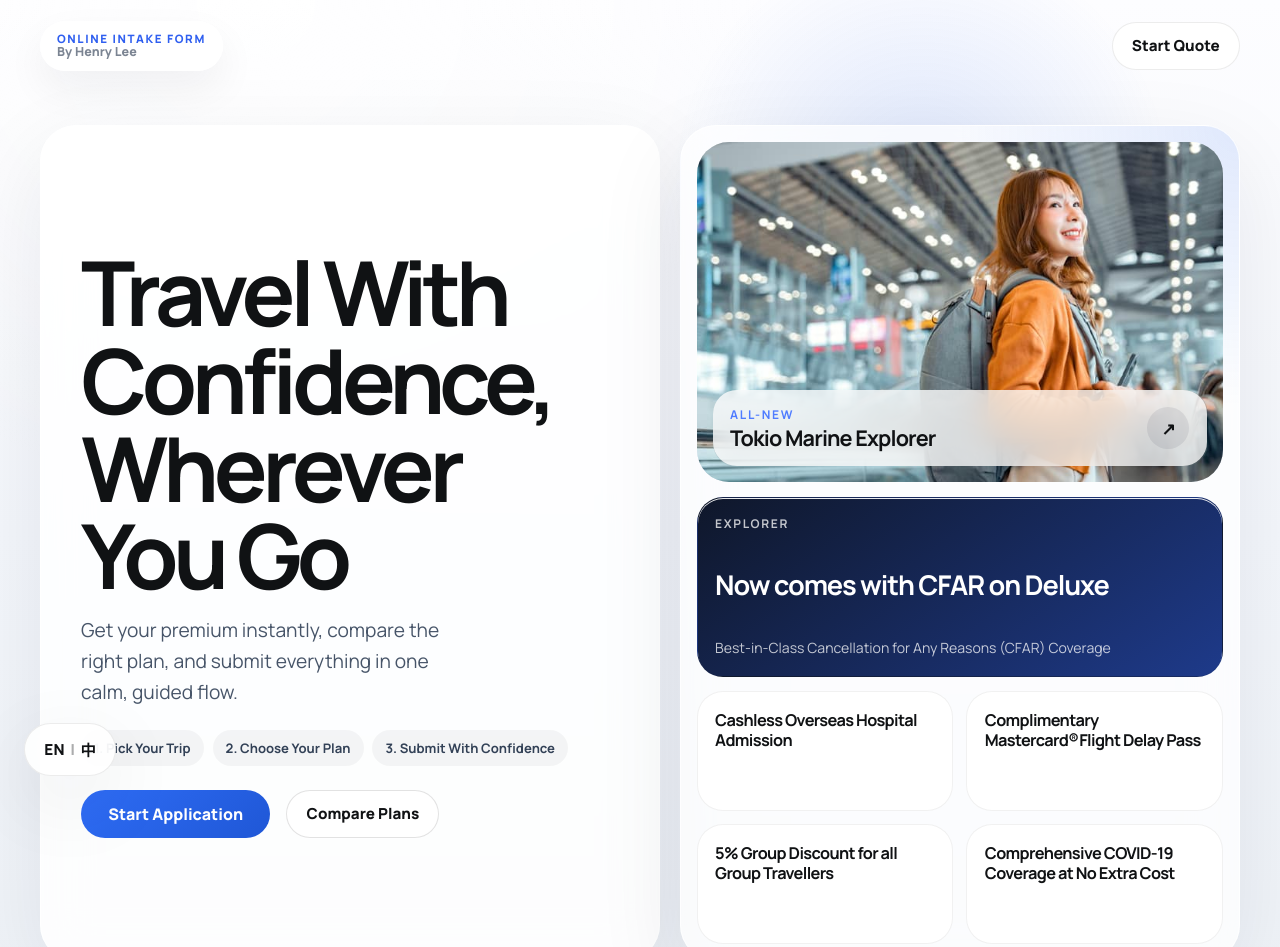
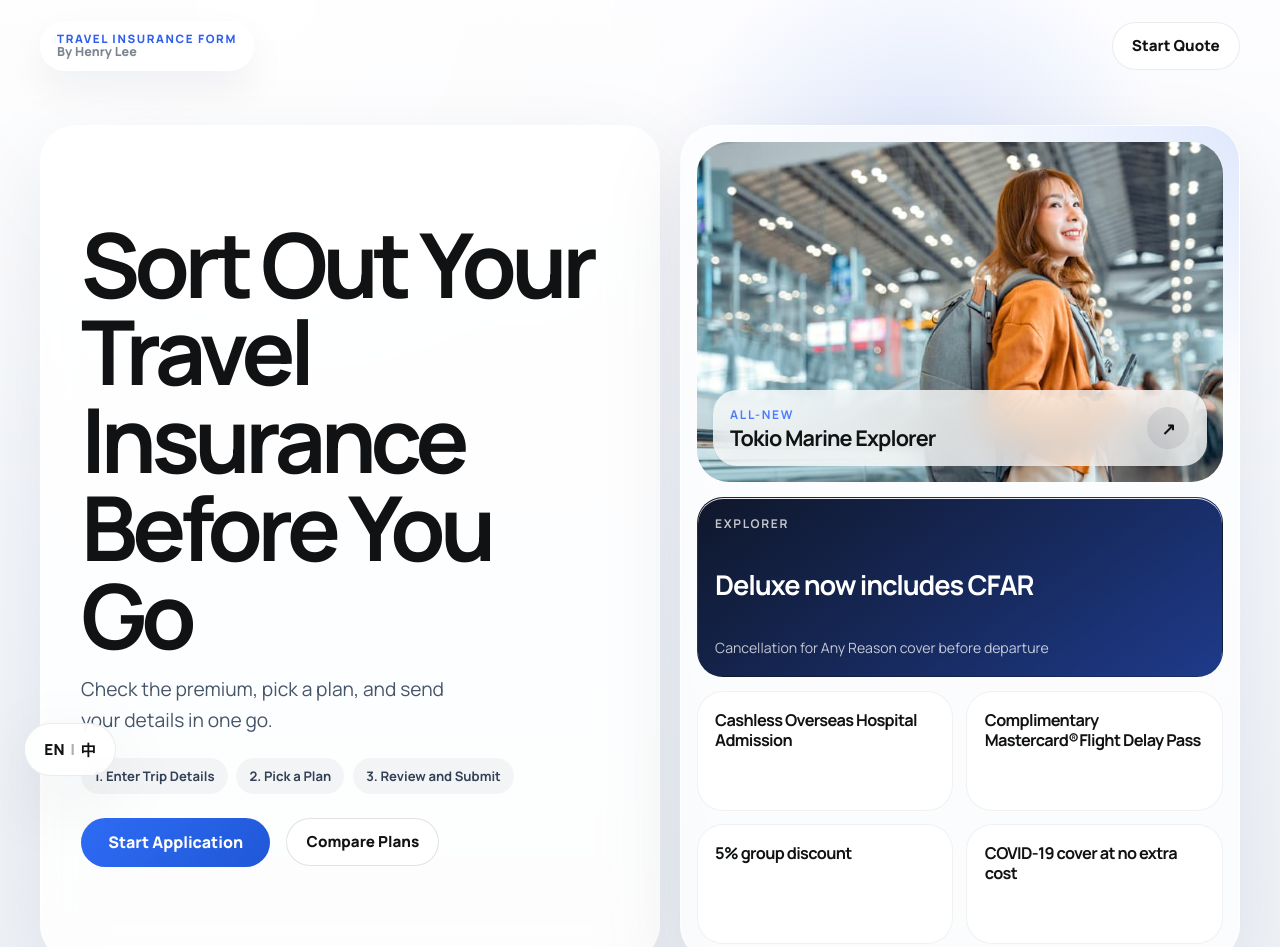
Before and after one commit to leemouyen98/travel-insurance, a website: page travel-insurance/index.html in a window 1280 px wide. Shown: the top 947 px of the page. Drawn offline with nearby package versions, Linux system fonts and the light colour scheme.

Commit message:
Refine dashes

```diff
--- a/assets/i18n.js
+++ b/assets/i18n.js
@@ -52,33 +52,33 @@
     ====================================================== */
     en: {
       /* Navigation */
-      'nav.brand.title': 'Online Intake Form',
+      'nav.brand.title': 'Travel Insurance Form',
       'nav.brand.subtitle': 'By Henry Lee',
       'nav.startQuote': 'Start Quote',
 
       /* Hero */
-      'hero.headline': 'Travel With Confidence, Wherever You Go',
-      'hero.subtext': 'Get your premium instantly, compare the right plan, and submit everything in one calm, guided flow.',
-      'hero.step1': '1. Pick Your Trip',
-      'hero.step2': '2. Choose Your Plan',
-      'hero.step3': '3. Submit With Confidence',
+      'hero.headline': 'Sort Out Your Travel Insurance Before You Go',
+      'hero.subtext': 'Check the premium, pick a plan, and send your details in one go.',
+      'hero.step1': '1. Enter Trip Details',
+      'hero.step2': '2. Pick a Plan',
+      'hero.step3': '3. Review and Submit',
       'hero.startApplication': 'Start Application',
       'hero.comparePlans': 'Compare Plans',
 
       /* Hero panel */
       'hero.allNew': 'All-New',
-      'hero.cfar': 'Now comes with CFAR on Deluxe',
-      'hero.cfarDesc': 'Best-in-Class Cancellation for Any Reasons (CFAR) Coverage',
+      'hero.cfar': 'Deluxe now includes CFAR',
+      'hero.cfarDesc': 'Cancellation for Any Reason cover before departure',
       'hero.cashless': 'Cashless Overseas Hospital Admission',
       'hero.mastercard': 'Complimentary Mastercard®\u202fFlight Delay Pass',
-      'hero.groupDiscount': '5% Group Discount for all Group Travellers',
-      'hero.covid': 'Comprehensive COVID-19 Coverage at No Extra Cost',
+      'hero.groupDiscount': '5% group discount',
+      'hero.covid': 'COVID-19 cover at no extra cost',
 
       /* Coverage section */
       'coverage.eyebrow': 'Coverage Summary',
       'coverage.h2': "What's Covered?",
-      'coverage.sectionCopy': 'Tap a plan to select it before you start the application.',
-      'coverage.introCopy': "Whether you're exploring new destinations or revisiting favourite spots anywhere in the world, our comprehensive coverage ensures you're protected every step of the way.",
+      'coverage.sectionCopy': "Pick a plan here and it'll carry into the form below.",
+      'coverage.introCopy': "If you're not sure where to start, Essential is the middle-ground pick. Basic keeps the premium lower, while Deluxe gives you stronger cover and CFAR.",
       'coverage.currentlySelected': 'Currently selected',
       'coverage.continueWithPlan': 'Continue With This Plan',
 
@@ -98,8 +98,8 @@
 
       /* Application section */
       'app.eyebrow': 'Apply Online',
-      'app.h2': 'Get Covered in Minutes',
-      'app.sectionCopy': 'A guided three-step application that keeps the important information clear and the rest out of the way.',
+      'app.h2': 'Apply in a Few Minutes',
+      'app.sectionCopy': "Three short steps. We'll work out the premium as you go.",
 
       /* Quote bar */
       'quoteBar.label': 'Current Quote',
@@ -114,7 +114,7 @@
 
       /* Step 1 form */
       's1.h3': 'Travel Details',
-      's1.desc': 'Start with travel dates, destination area and who will be covered. You can review everything before submit.',
+      's1.desc': 'Start with the trip dates, destination, and number of travellers. You can review everything before sending it in.',
       'insuranceType.label': 'Insurance Type *',
       'insuranceType.single': 'Single Trip',
       'insuranceType.annual': 'Annual',
@@ -150,16 +150,16 @@
       'eligibility.maxBenefitDesc': 'For Family plans, the maximum benefit amount per family is 3 times of the individual limits stated in the Table of Coverages.',
 
       'quote.label': 'Estimated Premium',
-      'quote.metaDefault': 'Your total updates automatically when trip details, plan, or payment method changes.',
+      'quote.metaDefault': 'Your total updates automatically when you change the trip, plan, or payment method.',
       'quote.metaTaxStamp': 'The payable amount already includes any applicable stamp duty and payment fee shown below.',
       'quote.metaTaxOnly': 'The payable amount already includes the applicable taxes shown below.',
       'continue': 'Continue',
 
       /* Step 2 */
       's2.h3': 'Choose Plan',
-      's2.desc': 'Choose the plan and complete the traveller details.',
+      's2.desc': 'Pick the plan that fits, then fill in the traveller details.',
       'planSelect.label': 'Plan selection *',
-      'planSelect.hint': 'Essential is pre-selected so clients can move forward faster.',
+      'planSelect.hint': "We start with Essential selected because it's the most common choice.",
       'buyingForSomeoneElse': 'Buying for Someone Else?',
 
       'proposer.h4': 'Proposer Details',
@@ -237,9 +237,9 @@
 
       /* Step 3 */
       's3.h3': 'Confirm & Pay',
-      's3.desc': 'Check the premium, choose how to pay, and submit when ready. Most clients finish this in about 2 minutes.',
+      's3.desc': "Check the premium, choose how you'd like to pay, and submit when ready. It usually takes about 2 minutes.",
       'review.h4': 'Review Your Details',
-      'review.desc': 'Double-check the trip and contact details before payment. Nominee and bank details are not shown here.',
+      'review.desc': 'Give the trip and contact details one last look before payment. Nominee and bank details are left out here.',
       'review.editDetails': 'Edit details',
       'payment.h4': 'Choose Payment Method',
       'duitnow.small': 'Scan the QR shared by Henry',
@@ -268,27 +268,27 @@
       /* Success screen */
       'success.eyebrow': 'Submission sent',
       'success.h3': 'Submission received.',
-      'success.desc': 'The application details have been sent to Henry for review and follow-up.',
+      'success.desc': "Your details have been sent to Henry. He'll review them and follow up.",
       'success.nextSteps': 'What Happens Next',
-      'success.step1': 'Henry reviews the travel information and premium details',
-      'success.step2': 'If payment proof is included, it will be checked before policy follow-up',
-      'success.step3': 'If anything needs correction, clients can WhatsApp Henry directly',
+      'success.step1': 'Henry checks the trip details and premium',
+      'success.step2': "If you uploaded payment proof, he'll verify it before the next step",
+      'success.step3': 'If anything needs fixing, you can message Henry on WhatsApp',
       'success.startNew': 'Start Another Submission',
       'success.whatsapp': 'WhatsApp Henry',
 
       /* Footer */
-      'footer.title': 'Travel Insurance Intake',
-      'footer.desc': 'This is a custom online intake flow for Henry Lee and not an official Tokio Marine issuance portal.',
+      'footer.title': 'Travel Insurance Form',
+      'footer.desc': "This form is managed by Henry Lee. It is not Tokio Marine's official policy portal.",
 
       /* Dynamic — plan choices */
       'plan.basic.label': 'Basic',
       'plan.essential.label': 'Essential',
       'plan.deluxe.label': 'Deluxe',
       'plan.domestic.label': 'Domestic',
-      'plan.basic.note': 'Entry tier Explorer cover.',
-      'plan.essential.note': 'Recommended balance of cover.',
-      'plan.deluxe.note': 'Highest benefits and CFAR.',
-      'plan.domestic.note': 'Malaysia only accidents-only cover.',
+      'plan.basic.note': 'Basic Explorer cover.',
+      'plan.essential.note': 'Best balance of cover and price.',
+      'plan.deluxe.note': 'Highest cover with CFAR.',
+      'plan.domestic.note': 'For trips within Malaysia only.',
 
       /* Dynamic — policy options */
       'policy.individual.label': 'Individual',
@@ -310,19 +310,19 @@
       'area.domestic.detail': 'Within Malaysia.',
 
       /* Dynamic — plan guidance */
-      'plan.basic.summary': 'A lower-premium option for travellers who want core Explorer protection.',
+      'plan.basic.summary': 'A lower-cost option if you mainly want the core cover.',
       'plan.basic.bullet1': 'Lower starting premium',
       'plan.basic.bullet2': 'Core medical and travel inconvenience benefits',
       'plan.basic.bullet3': 'No lounge access or CFAR',
-      'plan.essential.summary': 'The easiest recommendation for most clients because it balances price and protection well.',
+      'plan.essential.summary': 'A solid middle-ground plan for most trips.',
       'plan.essential.bullet1': 'Most popular option',
       'plan.essential.bullet2': 'Includes lounge access on qualifying delays',
       'plan.essential.bullet3': 'Higher limits than Basic',
-      'plan.deluxe.summary': 'Best for clients who want the strongest cover and the most flexibility before departure.',
+      'plan.deluxe.summary': 'Best if you want fuller cover and CFAR before departure.',
       'plan.deluxe.bullet1': 'Highest protection level',
       'plan.deluxe.bullet2': 'Includes lounge access',
       'plan.deluxe.bullet3': 'Includes CFAR, subject to policy wording',
-      'plan.domestic.summary': 'For Malaysia-only trips with domestic cover logic and pricing.',
+      'plan.domestic.summary': 'For trips within Malaysia only.',
       'plan.domestic.bullet1': 'For travel within Malaysia',
       'plan.domestic.bullet2': 'Domestic rating applies',
       'plan.domestic.bullet3': 'Medical illness cover does not apply like international plans',
@@ -408,10 +408,10 @@
       'error.confirmIssues': 'Please resolve the highlighted confirmation issues before submitting.',
 
       /* Payment content HTML */
-      'paymentContent.duitnow': "<strong>DuitNow QR</strong><p>Scan Henry's QR and upload the payment screenshot before submit. Henry can verify and follow up faster when the slip is included.</p><img src=\"/duitnow-qr.png\" alt=\"DuitNow QR\">",
-      'paymentContent.tng': "<strong>Touch 'n Go</strong><p>Transfer to <b>LEE MOU YEN</b> at <b>012 612 3540</b>. Upload the payment screenshot once done.</p>",
-      'paymentContent.bank': "<strong>RHB Bank Transfer</strong><p>Account name <b>LEE MOU YEN</b><br>Account number <b>1040 2700 307120</b><br>Include the payment slip to speed up follow-up.</p>",
-      'paymentContent.billplz': "<strong>Billplz card request</strong><p>Henry will send the payment link after submission. A 2% card convenience fee applies and no payment slip is needed at this stage.</p>",
+      'paymentContent.duitnow': "<strong>DuitNow QR</strong><p>Scan Henry's QR and upload the payment screenshot before you submit. It helps him verify the payment faster.</p><img src=\"/duitnow-qr.png\" alt=\"DuitNow QR\">",
+      'paymentContent.tng': "<strong>Touch 'n Go</strong><p>Transfer to <b>LEE MOU YEN</b> at <b>012 612 3540</b>. Upload the payment screenshot after payment.</p>",
+      'paymentContent.bank': "<strong>RHB Bank Transfer</strong><p>Account name <b>LEE MOU YEN</b><br>Account number <b>1040 2700 307120</b><br>Please include the payment slip so Henry can follow up faster.</p>",
+      'paymentContent.billplz': "<strong>Billplz card request</strong><p>Henry will send you the payment link after you submit. A 2% card fee applies, and no payment slip is needed at this stage.</p>",
     },
 
     /* ======================================================
@@ -419,33 +419,33 @@
     ====================================================== */
     zh: {
       /* Navigation */
-      'nav.brand.title': '网上投保表格',
+      'nav.brand.title': '旅游保险表格',
       'nav.brand.subtitle': 'Henry Lee 专属',
       'nav.startQuote': '立即报价',
 
       /* Hero */
-      'hero.headline': '出行无忧，随时随地有保障',
-      'hero.subtext': '即时获取保费报价，比较合适方案，轻松完成整个投保流程。',
-      'hero.step1': '1. 填写行程',
+      'hero.headline': '先把旅游保险办好，再安心出发',
+      'hero.subtext': '先看保费，再选方案，然后一次过提交资料。',
+      'hero.step1': '1. 填写行程资料',
       'hero.step2': '2. 选择方案',
-      'hero.step3': '3. 安心提交',
+      'hero.step3': '3. 核对后提交',
       'hero.startApplication': '开始投保',
       'hero.comparePlans': '比较方案',
 
       /* Hero panel */
       'hero.allNew': '全新',
-      'hero.cfar': 'Deluxe 方案新增 CFAR 保障',
-      'hero.cfarDesc': '同类最佳意外取消（CFAR）保障覆盖范围',
+      'hero.cfar': 'Deluxe 现已包含 CFAR',
+      'hero.cfarDesc': '出发前可享 CFAR 取消保障',
       'hero.cashless': '海外住院免付现金',
       'hero.mastercard': '免费 Mastercard® 航班延误贵宾室通行证',
-      'hero.groupDiscount': '团体旅客享有 5% 团体折扣',
-      'hero.covid': '全面 COVID-19 保障，无需额外付费',
+      'hero.groupDiscount': '团体旅客享 5% 折扣',
+      'hero.covid': 'COVID-19 保障无需额外付费',
 
       /* Coverage section */
       'coverage.eyebrow': '保障摘要',
       'coverage.h2': '保障内容',
-      'coverage.sectionCopy': '选择方案后再开始填写投保资料。',
-      'coverage.introCopy': '无论您是探索新目的地还是重游心水旅游地，我们的全面保障确保您全程得到周全保护。',
+      'coverage.sectionCopy': '先在这里选方案，下面表格会自动带入。',
+      'coverage.introCopy': '如果您还没决定，Essential 通常最均衡。Basic 保费较低，Deluxe 则有更高保障和 CFAR。',
       'coverage.currentlySelected': '已选方案',
       'coverage.continueWithPlan': '以此方案继续',
 
@@ -465,8 +465,8 @@
 
       /* Application section */
       'app.eyebrow': '网上投保',
-      'app.h2': '数分钟内完成投保',
-      'app.sectionCopy': '三步引导式投保，让您专注于旅行本身，其余交给我们。',
+      'app.h2': '几分钟内完成投保',
+      'app.sectionCopy': '全程只有三步，保费也会边填边更新。',
 
       /* Quote bar */
       'quoteBar.label': '当前报价',
@@ -481,7 +481,7 @@
 
       /* Step 1 form */
       's1.h3': '行程资料',
-      's1.desc': '填写旅行日期、目的地及受保人数。提交前可再次确认。',
+      's1.desc': '先填写日期、目的地和旅行人数，提交前还可以再检查一次。',
       'insuranceType.label': '保险类型 *',
       'insuranceType.single': '单次行程',
       'insuranceType.annual': '全年计划',
@@ -517,16 +517,16 @@
       'eligibility.maxBenefitDesc': '家庭计划的每个家庭最高保障金额为个人限额的3倍。',
 
       'quote.label': '预估保费',
-      'quote.metaDefault': '行程、方案或付款方式变更时，金额将自动更新。',
+      'quote.metaDefault': '行程、方案或付款方式一改，金额会自动更新。',
       'quote.metaTaxStamp': '应付金额已包含适用的印花税及付款手续费。',
       'quote.metaTaxOnly': '应付金额已包含适用税项。',
       'continue': '继续',
 
       /* Step 2 */
       's2.h3': '选择方案',
-      's2.desc': '选择方案并填写旅行者资料。',
+      's2.desc': '先选合适方案，再填写旅行者资料。',
       'planSelect.label': '方案选择 *',
-      'planSelect.hint': 'Essential 方案已预先选定，方便快速继续。',
+      'planSelect.hint': '预设为 Essential，因为这是最多人选择的方案。',
       'buyingForSomeoneElse': '代他人投保？',
 
       'proposer.h4': '投保人资料',
@@ -604,9 +604,9 @@
 
       /* Step 3 */
       's3.h3': '确认与付款',
-      's3.desc': '核对保费，选择付款方式，准备好后提交。大多数客户约2分钟内完成。',
+      's3.desc': '确认保费、选择付款方式，准备好就能提交，通常约 2 分钟可完成。',
       'review.h4': '核对您的资料',
-      'review.desc': '付款前请再次确认行程与联系资料。受益人及银行资料不显示于此。',
+      'review.desc': '付款前再看一次行程和联系资料。这里不会显示受益人和银行资料。',
       'review.editDetails': '修改资料',
       'payment.h4': '选择付款方式',
       'duitnow.small': '扫描 Henry 分享的 QR 码',
@@ -635,27 +635,27 @@
       /* Success screen */
       'success.eyebrow': '提交成功',
       'success.h3': '申请已收到。',
-      'success.desc': '投保资料已发送给 Henry，他将跟进处理。',
+      'success.desc': '资料已发送给 Henry，他会查看后再跟进。',
       'success.nextSteps': '接下来的步骤',
-      'success.step1': 'Henry 将核对行程资料及保费详情',
-      'success.step2': '如已附上付款收据，将在保单跟进前进行核实',
-      'success.step3': '如有任何资料需要更正，客户可直接 WhatsApp Henry',
+      'success.step1': 'Henry 会检查行程资料和保费',
+      'success.step2': '如果您已上传付款收据，他会先核实再继续处理',
+      'success.step3': '如果有资料要修改，可直接 WhatsApp Henry',
       'success.startNew': '重新提交',
       'success.whatsapp': 'WhatsApp Henry',
 
       /* Footer */
-      'footer.title': '旅游保险投保表格',
-      'footer.desc': '这是专为 Henry Lee 设计的网上投保流程，并非 Tokio Marine 的官方投保平台。',
+      'footer.title': '旅游保险表格',
+      'footer.desc': '此表格由 Henry Lee 处理，并非 Tokio Marine 官方投保平台。',
 
       /* Dynamic — plan choices */
       'plan.basic.label': 'Basic',
       'plan.essential.label': 'Essential',
       'plan.deluxe.label': 'Deluxe',
       'plan.domestic.label': '国内',
-      'plan.basic.note': '基础 Explorer 保障。',
-      'plan.essential.note': '推荐方案，保障与价格兼顾。',
-      'plan.deluxe.note': '最高保障及 CFAR。',
-      'plan.domestic.note': '马来西亚境内意外保障。',
+      'plan.basic.note': '基础保障，保费较低。',
+      'plan.essential.note': '保障和保费较平衡。',
+      'plan.deluxe.note': '保障最高，并包含 CFAR。',
+      'plan.domestic.note': '仅限马来西亚境内旅行。',
 
       /* Dynamic — policy options */
       'policy.individual.label': '个人',
@@ -677,19 +677,19 @@
       'area.domestic.detail': '马来西亚境内。',
 
       /* Dynamic — plan guidance */
-      'plan.basic.summary': '适合只需基本 Explorer 保障的旅客，保费较低。',
+      'plan.basic.summary': '适合想先买好基本保障的旅客，保费也较低。',
       'plan.basic.bullet1': '较低起始保费',
       'plan.basic.bullet2': '涵盖基本医疗及旅行不便保障',
       'plan.basic.bullet3': '不含贵宾室使用权及 CFAR',
-      'plan.essential.summary': '大多数旅客的首选，兼顾价格与保障。',
+      'plan.essential.summary': '大多数旅客都会先看这个，保障和价格比较平衡。',
       'plan.essential.bullet1': '最受欢迎方案',
       'plan.essential.bullet2': '航班延误可享贵宾室',
       'plan.essential.bullet3': '保障额高于 Basic 方案',
-      'plan.deluxe.summary': '适合希望获得最全面保障和出发前最大灵活性的旅客。',
+      'plan.deluxe.summary': '适合想要更完整保障，以及出发前更大弹性的旅客。',
       'plan.deluxe.bullet1': '最高保障级别',
       'plan.deluxe.bullet2': '含贵宾室使用权',
       'plan.deluxe.bullet3': '含 CFAR，须符合保单条款',
-      'plan.domestic.summary': '适合国内旅行，按国内保障逻辑及保费计算。',
+      'plan.domestic.summary': '只适用于马来西亚境内旅行。',
       'plan.domestic.bullet1': '仅限马来西亚境内旅行',
       'plan.domestic.bullet2': '适用国内保费',
       'plan.domestic.bullet3': '不含国际计划的疾病医疗保障',
@@ -776,10 +776,10 @@
       'error.confirmIssues': '请先解决标示的确认问题后再提交。',
 
       /* Payment content HTML */
-      'paymentContent.duitnow': "<strong>DuitNow QR</strong><p>扫描 Henry 的 QR 码并在提交前上传付款截图，可帮助 Henry 更快核实及跟进。</p><img src=\"/duitnow-qr.png\" alt=\"DuitNow QR\">",
-      'paymentContent.tng': "<strong>Touch 'n Go</strong><p>转账至 <b>LEE MOU YEN</b>，号码为 <b>012 612 3540</b>。完成后请上传付款截图。</p>",
-      'paymentContent.bank': "<strong>RHB 银行转账</strong><p>账户名称 <b>LEE MOU YEN</b><br>账户号码 <b>1040 2700 307120</b><br>附上付款收据可加快跟进。</p>",
-      'paymentContent.billplz': "<strong>Billplz 信用卡付款</strong><p>Henry 将在收到申请后发送付款链接。信用卡手续费为2%，此阶段无需附上付款收据。</p>",
+      'paymentContent.duitnow': "<strong>DuitNow QR</strong><p>扫描 Henry 的 QR 码，并在提交前上传付款截图，方便他更快核实付款。</p><img src=\"/duitnow-qr.png\" alt=\"DuitNow QR\">",
+      'paymentContent.tng': "<strong>Touch 'n Go</strong><p>转账至 <b>LEE MOU YEN</b>，号码 <b>012 612 3540</b>。付款后请上传截图。</p>",
+      'paymentContent.bank': "<strong>RHB 银行转账</strong><p>账户名称 <b>LEE MOU YEN</b><br>账户号码 <b>1040 2700 307120</b><br>请附上付款收据，方便 Henry 更快跟进。</p>",
+      'paymentContent.billplz': "<strong>Billplz 信用卡付款</strong><p>提交后 Henry 会发送付款链接。信用卡手续费为 2%，此阶段无需上传付款收据。</p>",
     }
   };
 
```
Also changed, not shown: assets/app.js (+4 -4 lines), index.html (+30 -30 lines).
